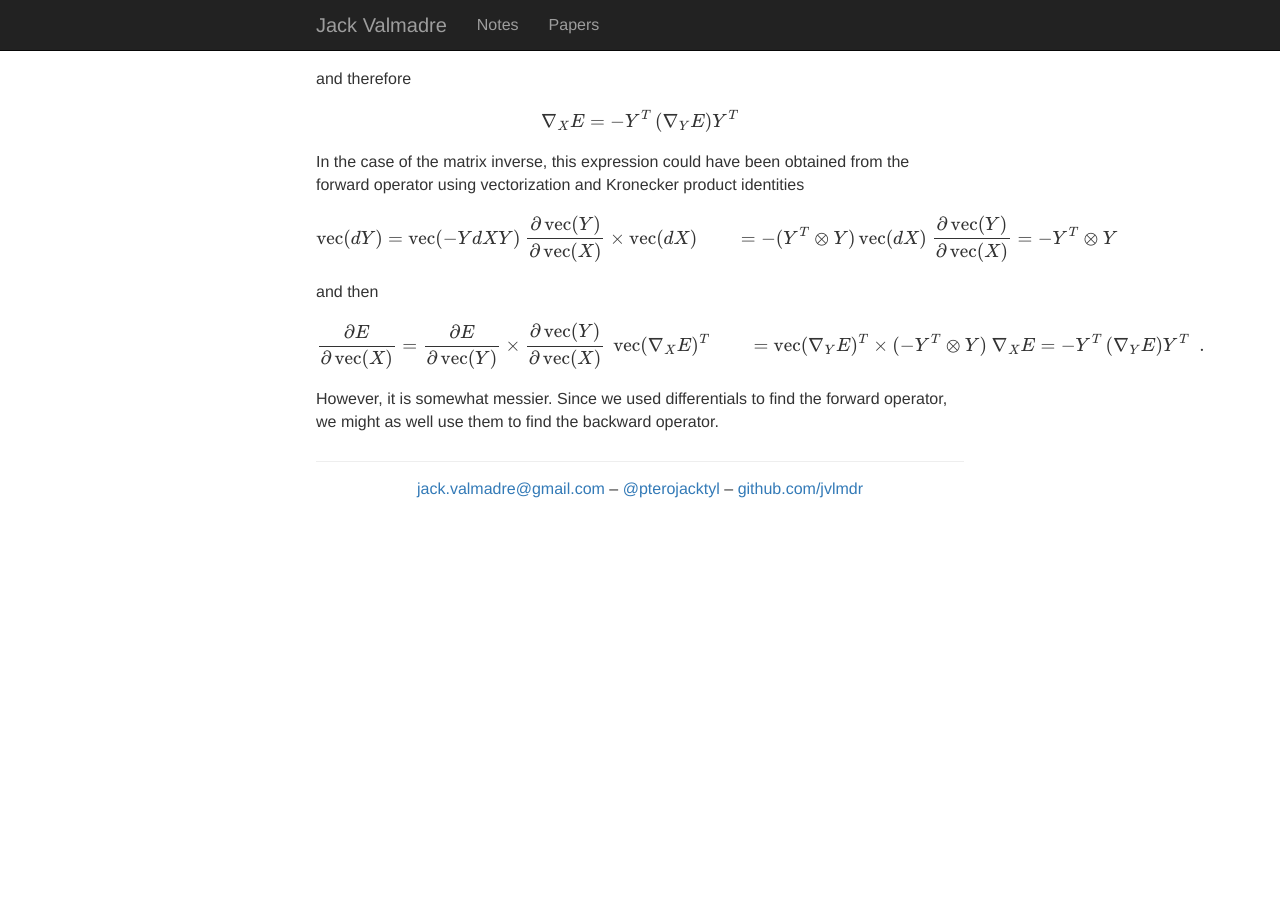
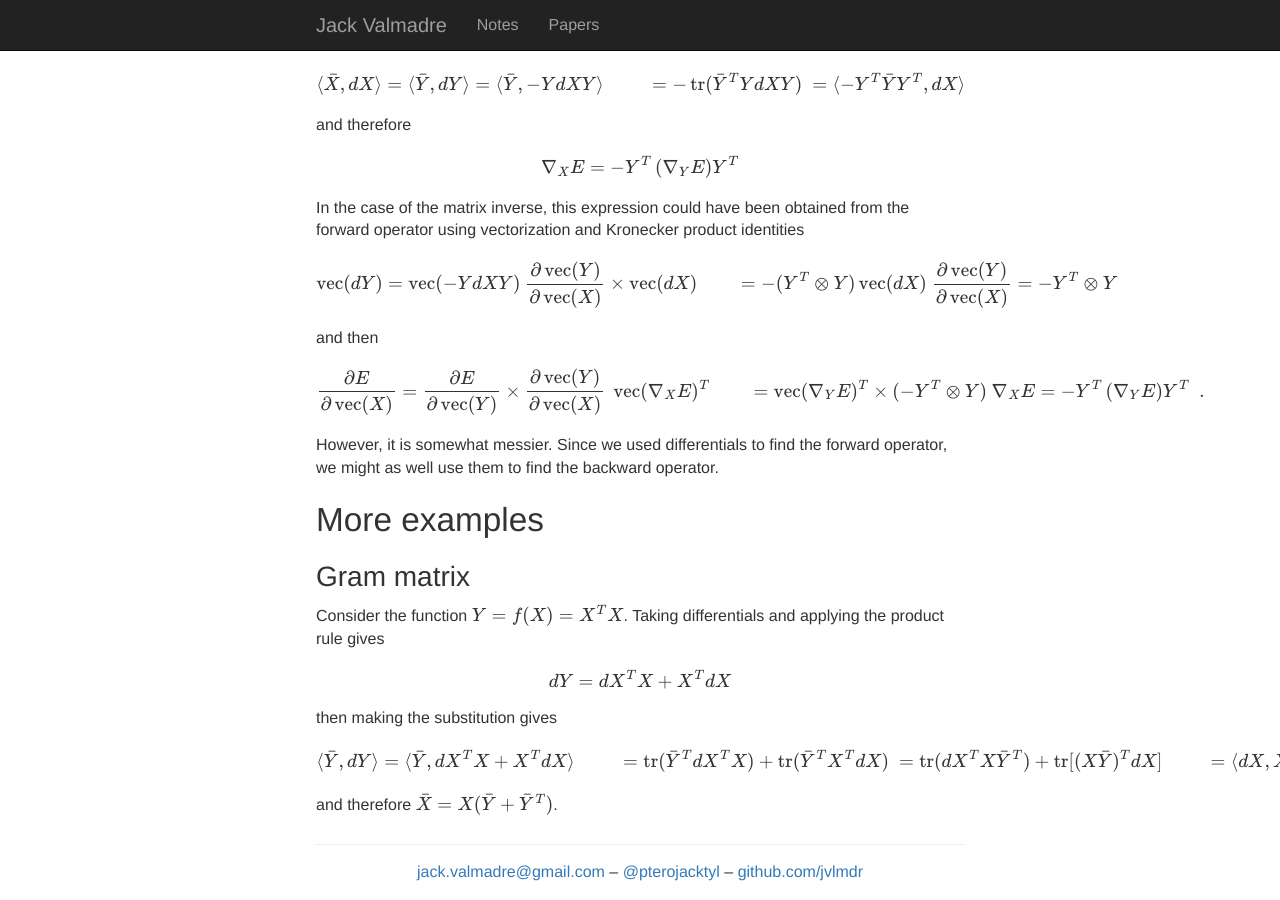
Before and after one commit to jvlmdr/jack.valmadre.net, a Jekyll site: the page built from notes/_posts/2016-09-04-back-prop-differentials.md, in a window 1280 px wide and 900 px high, scrolled down 4865 px. Built offline with Jekyll 4.4.1, drawn with Linux system fonts in a browser that asks for light colours; nearby versions of some CDN libraries; formulas are drawn with MathJax 3; before the commit the page ends 5382 px from its top, so only the background shows below that; some of the changed text lies outside the part shown.

Commit message:
Add Gram matrix

```diff
--- a/notes/_posts/2016-09-04-back-prop-differentials.md
+++ b/notes/_posts/2016-09-04-back-prop-differentials.md
@@ -10,7 +10,7 @@
 {:toc}
 
 Differentials
----
+-------------
 
 ### Differential of a vector function ###
 
@@ -105,7 +105,7 @@
 
 
 Back-propagation and differentials
----
+----------------------------------
 
 ### Back-propagation ###
 
@@ -249,3 +249,25 @@
 \end{align}
 However, it is somewhat messier.
 Since we used differentials to find the forward operator, we might as well use them to find the backward operator.
+
+More examples
+--------------
+
+### Gram matrix ###
+
+Consider the function $Y = f(X) = X^{T} X$. Taking differentials and applying the product rule gives
+
+\begin{equation}
+dY = dX^{T} X + X^{T} dX
+\end{equation}
+
+then making the substitution gives
+
+\begin{align}
+\langle \bar{Y}, dY \rangle & = \langle \bar{Y}, dX^{T} X + X^{T} dX \rangle \\\
+& = \trace(\bar{Y}^{T} dX^{T} X) + \trace(\bar{Y}^{T} X^{T} dX) \\\
+& = \trace(dX^{T} X \bar{Y}^{T}) + \trace[(X \bar{Y})^{T} dX] \\\
+& = \langle dX, X \bar{Y}^{T} + X \bar{Y} \rangle = \langle \bar{X}, dX \rangle
+\end{align}
+
+and therefore $$\bar{X} = X (\bar{Y} + \bar{Y}^{T})$$.
```
